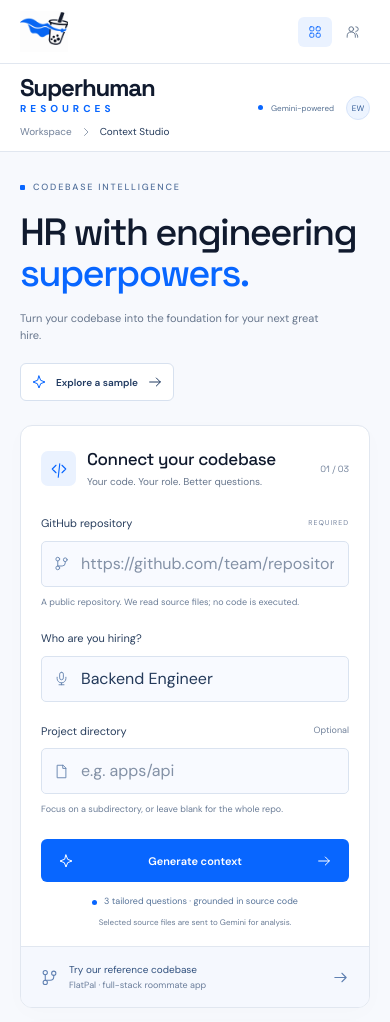
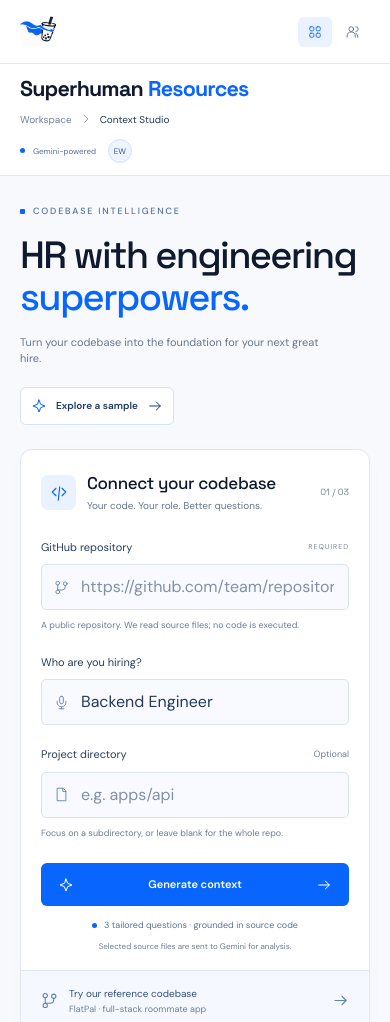
Before and after one commit to e-left/SuperhumanResources, a plain HTML site: page web/context.html in a window 390 px wide. Shown: the top 1022 px of the page. Drawn offline with Linux system fonts and the light colour scheme; files that its build step writes are made by us from their sources; files whose address does not match are found by name.

Commit message:
Keep wordmark inline and position compact mascot at top left
Entire-Checkpoint: 01M4K6PA29RDT7B40RNNDABSB4

```diff
--- a/web/context.css
+++ b/web/context.css
@@ -79,7 +79,7 @@ svg {
   inset: 0 auto 0 0;
   width: 230px;
   border-right: 1px solid var(--line);
-  padding: 32px 18px 20px;
+  padding: 18px 18px 20px;
   background: #ffffff;
   display: flex;
   flex-direction: column;
@@ -87,7 +87,8 @@ svg {
 .brand {
   display: flex;
   align-items: center;
-  justify-content: center;
+  justify-content: flex-start;
+  width: fit-content;
   padding: 0 4px;
   font-family: var(--display);
   font-size: 16px;
@@ -99,7 +100,7 @@ svg {
 .brand-mark {
   position: relative;
   display: block;
-  width: 104px;
+  width: 56px;
   aspect-ratio: 46 / 39;
   overflow: hidden;
   flex-shrink: 0;
@@ -115,7 +116,7 @@ svg {
   display: flex;
   gap: 10px;
   align-items: center;
-  margin: 38px 5px 33px;
+  margin: 24px 5px 33px;
   font-size: 11px;
 }
 .workspace-avatar {
@@ -301,7 +302,7 @@ svg {
   margin-left: 230px;
 }
 .topbar {
-  height: 104px;
+  height: 80px;
   border-bottom: 1px solid var(--line);
   display: flex;
   align-items: center;
@@ -316,19 +317,14 @@ svg {
 }
 .topbar-brand {
   display: flex;
-  flex-direction: column;
-  align-items: flex-start;
-  gap: 4px;
-}
-.brand-name {
-  font: 700 28px/1 var(--display);
+  align-items: baseline;
+  gap: 7px;
+  white-space: nowrap;
+  font: 700 28px/1.2 var(--display);
   letter-spacing: -1.2px;
 }
 .brand-descriptor {
   color: var(--accent);
-  font: 700 10px/1 var(--sans);
-  letter-spacing: 4px;
-  text-transform: uppercase;
 }
 .breadcrumb {
   display: flex;
@@ -1488,7 +1484,7 @@ form label[for="subdir"] {
     justify-content: center;
   }
   .brand-mark {
-    width: 48px;
+    width: 36px;
   }
   .workspace-label,
   .nav-caption,
@@ -1517,7 +1513,7 @@ form label[for="subdir"] {
     margin-left: 70px;
   }
   .topbar {
-    height: 104px;
+    height: 80px;
   }
   .studio-grid {
     gap: 14px;
@@ -1579,8 +1575,10 @@ form label[for="subdir"] {
     flex-wrap: wrap;
     gap: 12px;
   }
-  .brand-name {
-    font-size: 24px;
+  .topbar-brand {
+    font-size: clamp(18px, 5.5vw, 24px);
+    gap: 5px;
+    letter-spacing: -0.8px;
   }
   .topbar-right {
     gap: 12px;
```
